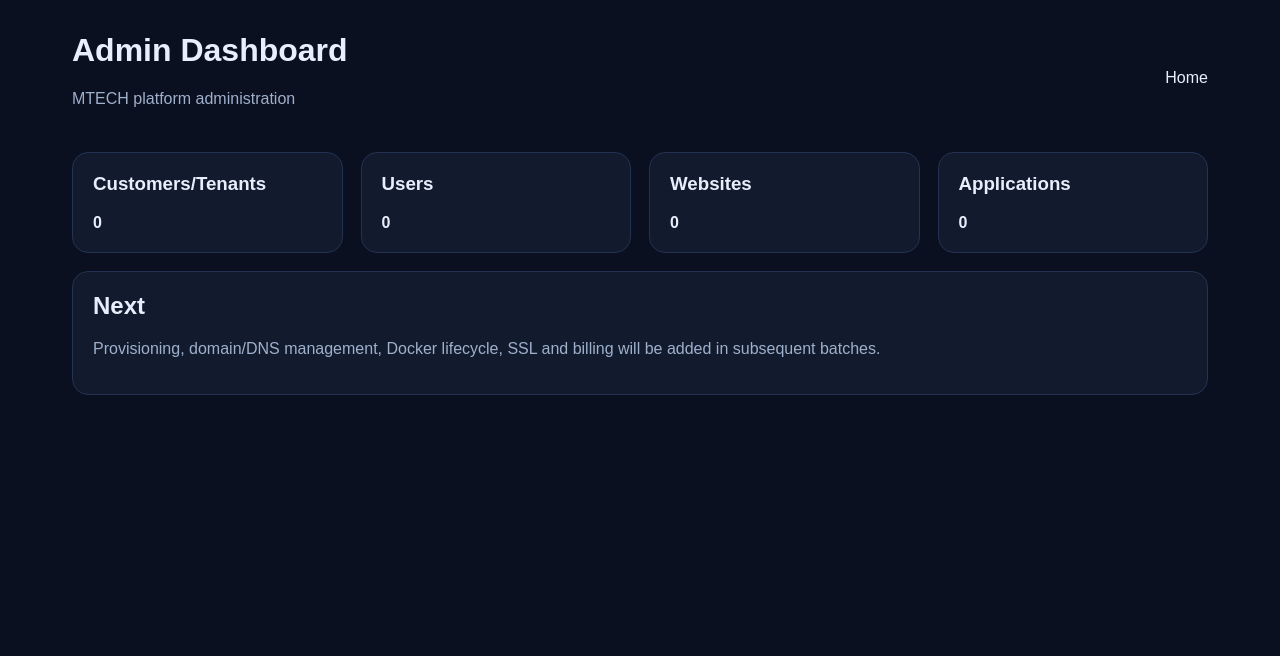
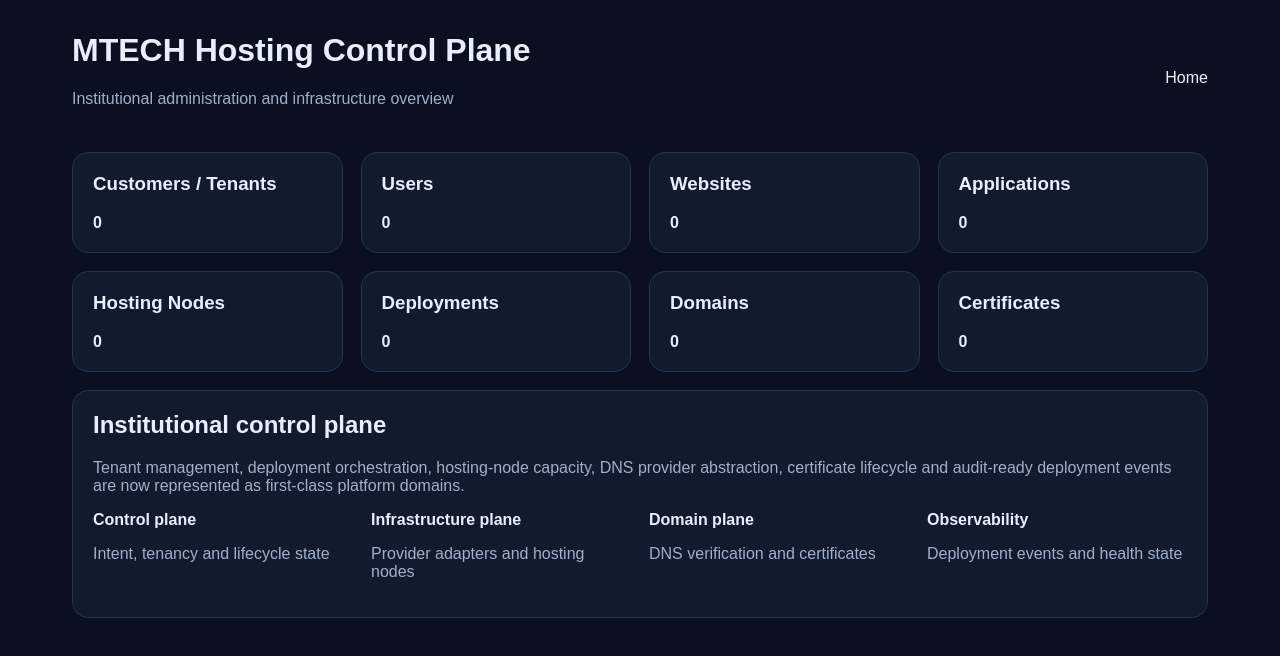
Before and after one commit to mtechsolutionscm-hub/mtech-hosting, a Next.js app: page /admin in a window 1280 px wide. Shown: the top 656 px of the page. Built offline with nearby package versions, Linux system fonts and the light colour scheme; no server answers; the database is empty.

Commit message:
feat: expose institutional control-plane overview

```diff
--- a/src/app/admin/page.tsx
+++ b/src/app/admin/page.tsx
@@ -1,30 +1,53 @@
-import { PrismaClient } from "@prisma/client";
+import { prisma } from "@/lib/prisma";
 
-const prisma = new PrismaClient();
+export const dynamic = "force-dynamic";
+export const revalidate = 0;
 
 export default async function Admin() {
-  const [orgs, users, websites, apps] = await Promise.all([
+  const [orgs, users, websites, apps, nodes, deployments, domains, certificates] = await Promise.all([
     prisma.organization.count(),
     prisma.user.count(),
     prisma.website.count(),
     prisma.application.count(),
+    prisma.hostingNode.count(),
+    prisma.deployment.count(),
+    prisma.domain.count(),
+    prisma.certificate.count(),
   ]);
 
   return (
     <main className="container">
       <div className="header">
-        <div><h1>Admin Dashboard</h1><p className="muted">MTECH platform administration</p></div>
+        <div>
+          <h1>MTECH Hosting Control Plane</h1>
+          <p className="muted">Institutional administration and infrastructure overview</p>
+        </div>
         <a href="/">Home</a>
       </div>
-      <div className="grid">
-        <div className="card"><h3>Customers/Tenants</h3><strong>{orgs}</strong></div>
+
+      <section className="grid">
+        <div className="card"><h3>Customers / Tenants</h3><strong>{orgs}</strong></div>
         <div className="card"><h3>Users</h3><strong>{users}</strong></div>
         <div className="card"><h3>Websites</h3><strong>{websites}</strong></div>
         <div className="card"><h3>Applications</h3><strong>{apps}</strong></div>
-      </div>
-      <section className="card" style={{marginTop:18}}>
-        <h2>Next</h2>
-        <p className="muted">Provisioning, domain/DNS management, Docker lifecycle, SSL and billing will be added in subsequent batches.</p>
+        <div className="card"><h3>Hosting Nodes</h3><strong>{nodes}</strong></div>
+        <div className="card"><h3>Deployments</h3><strong>{deployments}</strong></div>
+        <div className="card"><h3>Domains</h3><strong>{domains}</strong></div>
+        <div className="card"><h3>Certificates</h3><strong>{certificates}</strong></div>
+      </section>
+
+      <section className="card" style={{ marginTop: 18 }}>
+        <h2>Institutional control plane</h2>
+        <p className="muted">
+          Tenant management, deployment orchestration, hosting-node capacity, DNS provider abstraction,
+          certificate lifecycle and audit-ready deployment events are now represented as first-class platform domains.
+        </p>
+        <div className="grid" style={{ marginTop: 12 }}>
+          <div><strong>Control plane</strong><p className="muted">Intent, tenancy and lifecycle state</p></div>
+          <div><strong>Infrastructure plane</strong><p className="muted">Provider adapters and hosting nodes</p></div>
+          <div><strong>Domain plane</strong><p className="muted">DNS verification and certificates</p></div>
+          <div><strong>Observability</strong><p className="muted">Deployment events and health state</p></div>
+        </div>
       </section>
     </main>
   );
```
